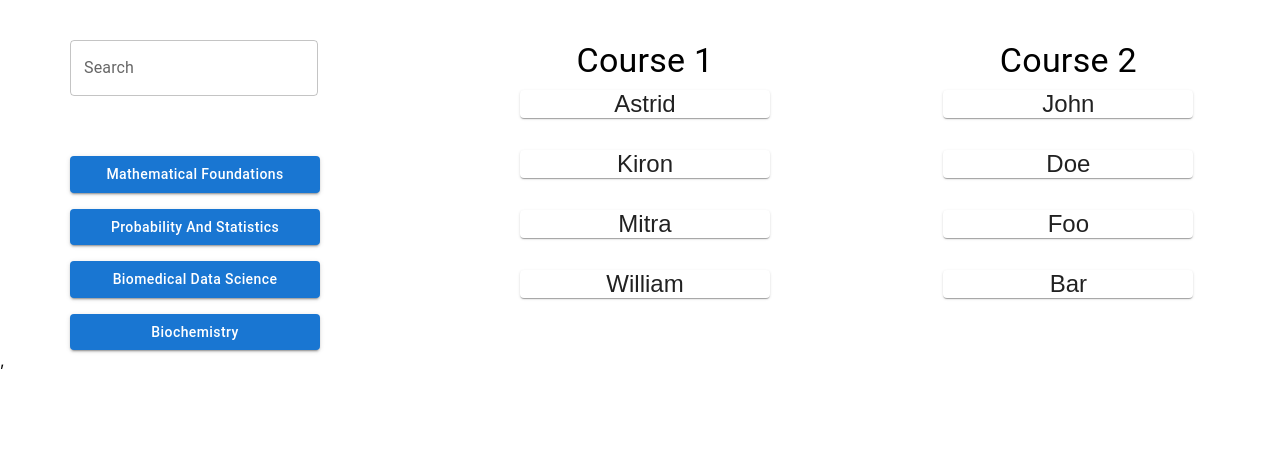
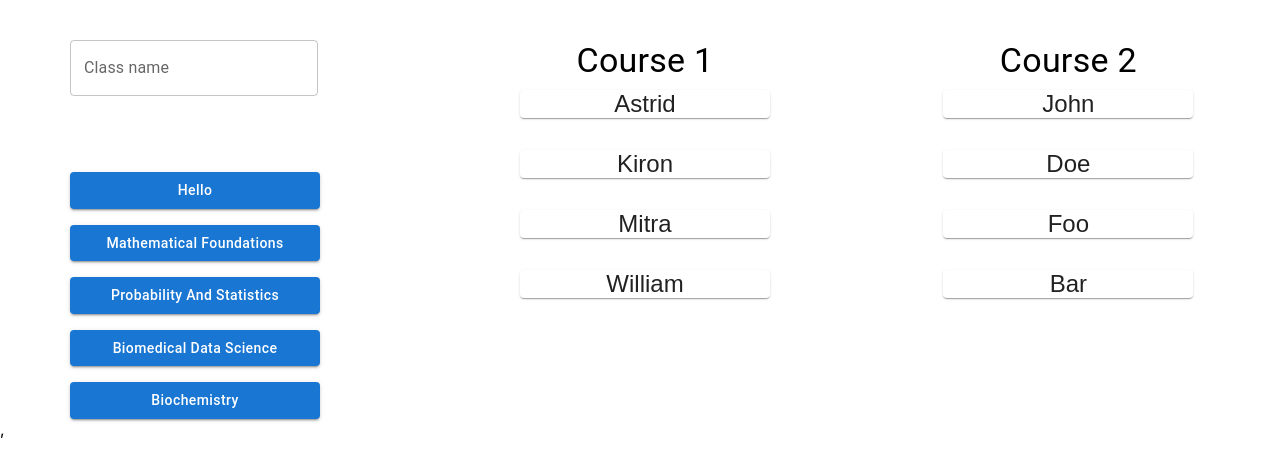
Before and after one commit to AstridKJ/Hophack, a React (Create React App) app: page /study in a window 1280 px wide. Shown: the top 474 px of the page. Built offline with nearby package versions, Linux system fonts and the light colour scheme.

Commit message:
reactive search working and appearing

```diff
--- a/package.json
+++ b/package.json
@@ -9,10 +9,13 @@
     "@testing-library/jest-dom": "^5.16.5",
     "@testing-library/react": "^13.4.0",
     "@testing-library/user-event": "^13.5.0",
+    "bootstrap": "^5.2.1",
+    "jquery": "^3.6.1",
+    "popper.js": "^1.16.1",
     "react": "^18.2.0",
     "react-dom": "^18.2.0",
     "react-router-dom": "^6.4.0",
-    "react-scripts": "5.0.1",
+    "react-scripts": "^5.0.1",
     "web-vitals": "^2.1.4"
   },
   "scripts": {
--- a/src/SearchPage/index.js
+++ b/src/SearchPage/index.js
@@ -2,35 +2,36 @@ import { TextField , Grid, Typography, Paper, IconButton } from "@mui/material";
 import { useState } from "react";
 import { Stack } from "@mui/material";
 import { Button } from "@mui/material";
-import List from '@mui/material/List';
 
 function SearchPage() {
     // const [courses, setCourses] = useState();
     // const [studentList, setStudentList] = usetState();
-    const courses = [{id: 1, name: "Mathematical Foundations"}, {id: 2, name: "Probability and Statistics"}, {id: 3, name: "Biomedical Data Science"},  {id: 4, name: "Biochemistry"}]
+    const courses = [{id: 0, name: "Hello"}, {id: 1, name: "Mathematical Foundations"}, {id: 2, name: "Probability and Statistics"}, {id: 3, name: "Biomedical Data Science"},  {id: 4, name: "Biochemistry"}]
     const studentList = [{courseName: 'Course 1', students: ['Astrid', 'Kiron', 'Mitra', 'William']},
     {courseName: 'Course 2', students: ['John', 'Doe', 'Foo', 'Bar']}]
+    const [current, setCurrent] = useState('');
 
-    function checkNames(courseList, value) {
+    // returns a list of course names given a list of courses and a partial value
+    function findPartialCourseName(courseList, value) {
         value = value.toLowerCase()
         let list = []
         let j = value.length
-
         for (let i = 0; i < courses.length; i++) {
             let n = courses[i].name
-            if (n.toLowerCase().substring(0, j) == value) {
+            if (n.toLowerCase().substring(0, j) === value) {
                 list.push(n);
             }
         }
-
         return list
     }
 
     // Find courses as user types in the TextField
     function handleTextChange(event) {
         if (event.target.value) {
-            // checkNames(courses, event.target.value)
-            console.log(checkNames(courses, event.target.value))
+            console.log(findPartialCourseName(courses, event.target.value))
+            setCurrent(findPartialCourseName(courses, event.target.value))
+        } else {
+            setCurrent([])
         }
     }
 
@@ -47,9 +48,14 @@ function SearchPage() {
                     <TextField
                         id="outlined-basic"
                         variant="outlined"
-                        label="Search"
+                        label="Class name"
                         onChange={handleTextChange}
                         />
+                        <ul>
+                        {current && current.map((course) => (
+                            <li>{course}</li>
+                        ))}
+                        </ul>
                     </Grid>
                 <Grid item>
                     <Stack direction="column" spacing={2}>
```
Also changed, not shown: 1 other file (tests, documents, lock files or other folders).
